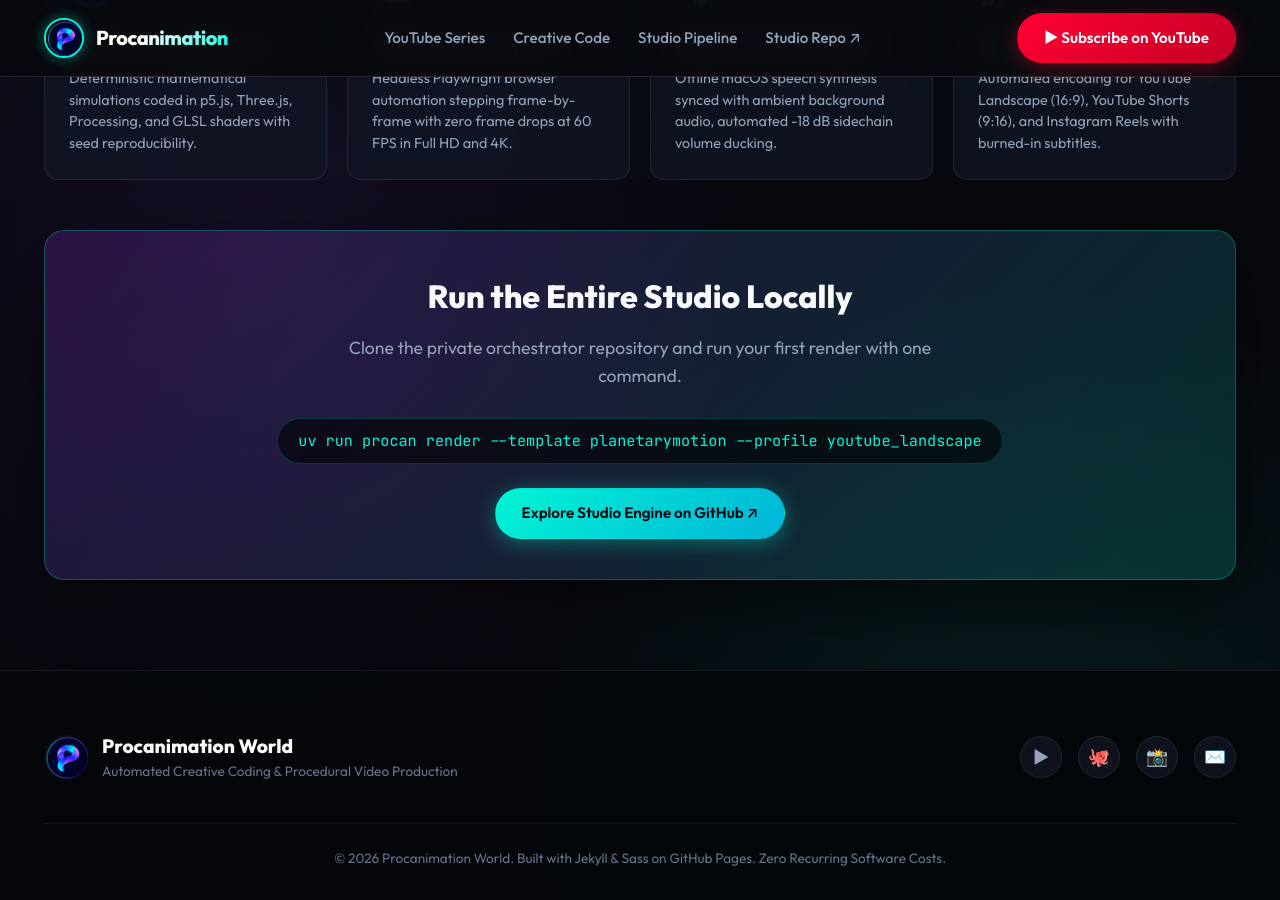
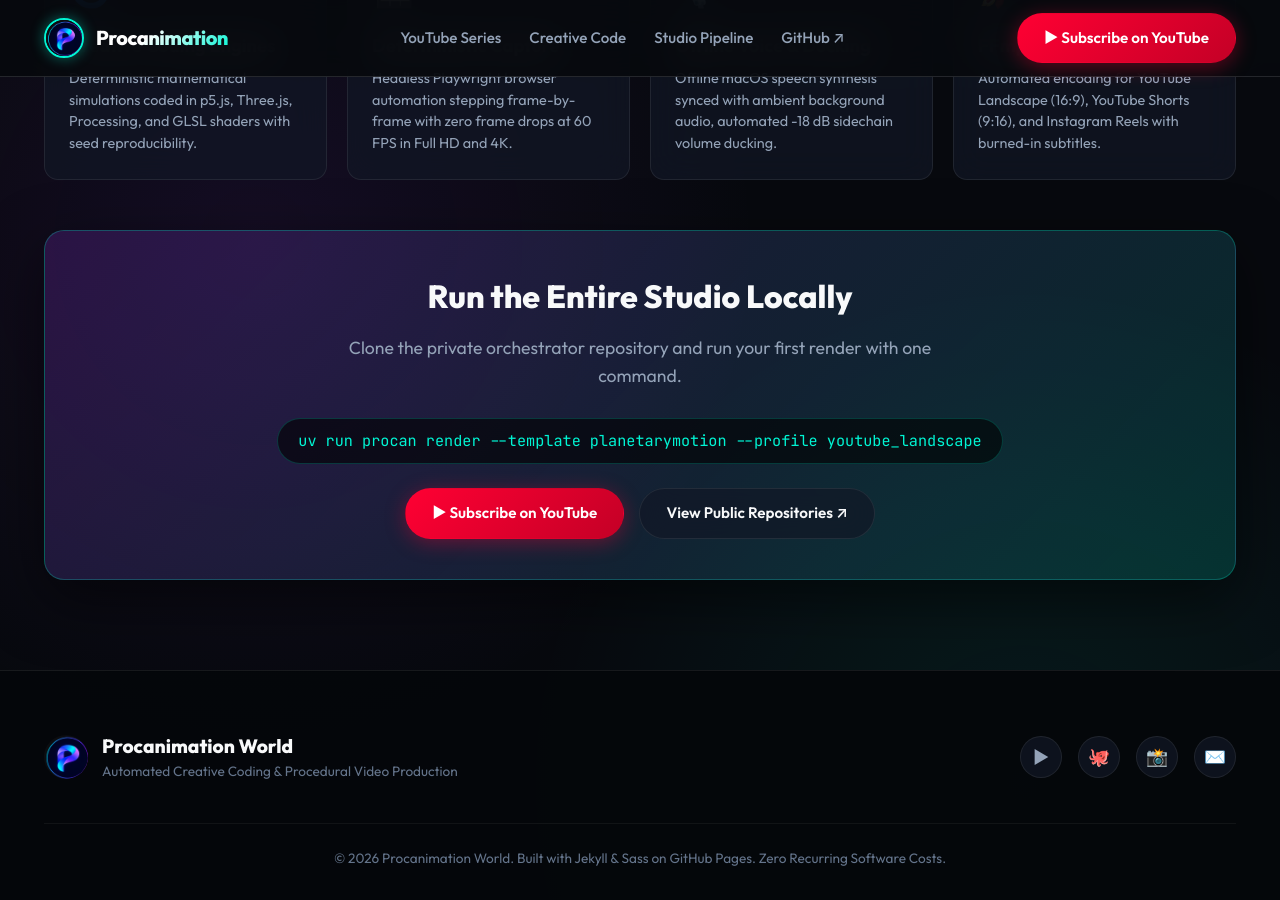
Before and after one commit to procanimation/procanimation.github.io, a Jekyll site: the page built from index.html, in a window 1280 px wide and 900 px high, scrolled down 4437 px. Built offline with Jekyll 4.4.1, drawn with Linux system fonts in a browser that asks for light colours; some of the changed text lies outside the part shown.

Commit message:
fix: remove private repository links from public portfolio

```diff
--- a/_config.yml
+++ b/_config.yml
@@ -15,7 +15,6 @@
   watermark: "/assets/images/brand/procanimation_video_watermark.jpg"
   youtube_url: "https://youtube.com/@procanimation"
   github_url: "https://github.com/procanimation"
-  github_studio: "https://github.com/procanimation/procanimation-world"
 
 # Sass / SCSS Configuration
 sass:
--- a/_data/projects.yml
+++ b/_data/projects.yml
@@ -15,7 +15,7 @@
   tag: "Generative Art"
   tech: "Creative Code"
   description: "Procedural geometry, recursive tessellations, and harmonic algorithmic pattern generation."
-  repo_url: "https://github.com/procanimation/patterns"
+  is_private: true
   featured: true
   gradient: "linear-gradient(135deg, #f72585 0%, #7209b7 100%)"
 
@@ -45,7 +45,7 @@
   tag: "Processing • AI"
   tech: "Processing"
   description: "Traditional strategy board game logic, board state visualization, and algorithmic gameplay."
-  repo_url: "https://github.com/procanimation/twelve-bead"
+  is_private: true
   featured: false
   gradient: "linear-gradient(135deg, #7b2cbf 0%, #3a0ca3 100%)"
 
--- a/_includes/nav.html
+++ b/_includes/nav.html
@@ -9,7 +9,7 @@
       <li><a href="#youtube">YouTube Series</a></li>
       <li><a href="#projects">Creative Code</a></li>
       <li><a href="#studio">Studio Pipeline</a></li>
-      <li><a href="{{ site.author.github_studio }}" target="_blank">Studio Repo ↗</a></li>
+      <li><a href="{{ site.author.github_url }}" target="_blank">GitHub ↗</a></li>
     </ul>
 
     <div class="nav-actions">
--- a/_includes/projects.html
+++ b/_includes/projects.html
@@ -27,9 +27,13 @@
           <h3>{{ proj.name }}</h3>
           <p>{{ proj.description }}</p>
           <div class="project-footer">
+            {% if proj.is_private %}
+            <span class="repo-link" style="color: #94a3b8; cursor: default;">🔒 Studio Internal</span>
+            {% else %}
             <a href="{{ proj.repo_url }}" target="_blank" class="repo-link">
               View on GitHub ↗
             </a>
+            {% endif %}
             <span class="submodule-badge"><code>./{{ proj.slug }}</code></span>
           </div>
         </div>
--- a/_includes/studio.html
+++ b/_includes/studio.html
@@ -44,8 +44,11 @@
         uv run procan render --template planetarymotion --profile youtube_landscape
       </div>
       <div>
-        <a href="{{ site.author.github_studio }}" target="_blank" class="btn btn-primary">
-          Explore Studio Engine on GitHub ↗
+        <a href="{{ site.author.youtube_url }}" target="_blank" class="btn btn-youtube">
+          ▶ Subscribe on YouTube
+        </a>
+        <a href="{{ site.author.github_url }}" target="_blank" class="btn btn-secondary" style="margin-left: 12px;">
+          View Public Repositories ↗
         </a>
       </div>
     </div>
```
Also changed, not shown: README.md.
